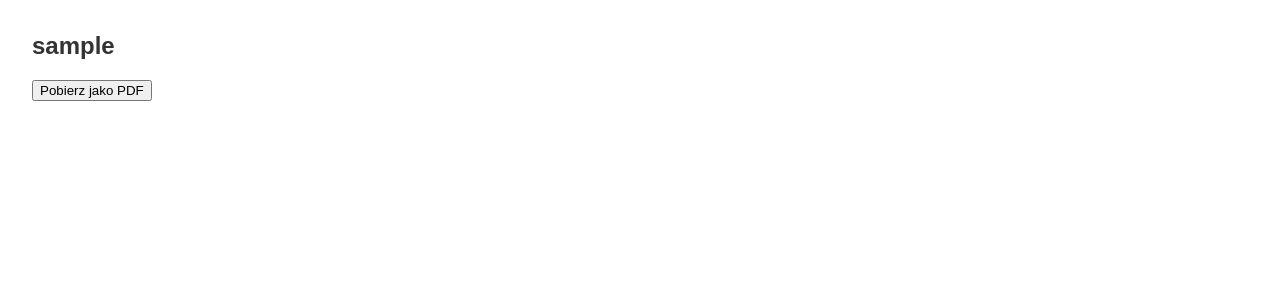
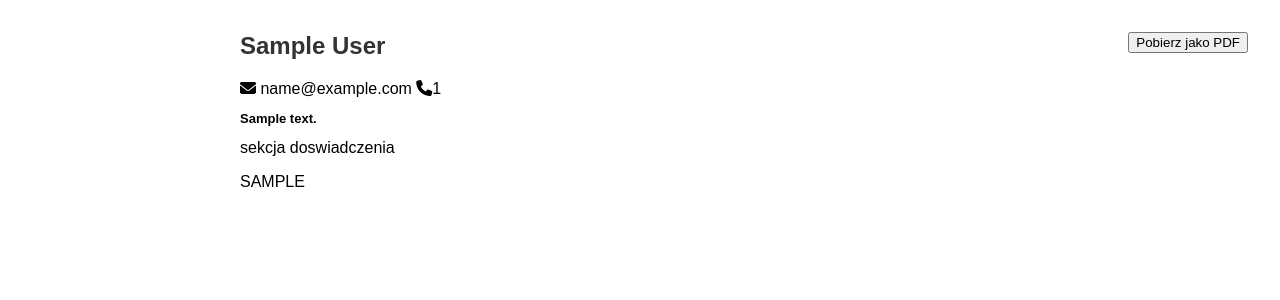
Before and after one commit to maleckyy/nextjs-fastapi, a Python web app: template be/templates/resume.html in a window 1280 px wide. Shown: the top 300 px of the page. Run offline with Jinja, Linux system fonts and the light colour scheme; the template is opened without the code that fills it: most values are stand-ins (such as "Sample title", 1, 10 or a date in 2020).

Commit message:
resume-stack

```diff
--- a/be/templates/resume.html
+++ b/be/templates/resume.html
@@ -3,13 +3,22 @@
 <head>
     <meta charset="utf-8">
     <title>CV</title>
+    <link rel="stylesheet" href="https://cdnjs.cloudflare.com/ajax/libs/font-awesome/6.5.0/css/all.min.css">
+
     <style>
-        body { font-family: sans-serif; margin: 2em; }
+        body { font-family: sans-serif; margin: 2em auto; position: relative;}
         h1 { color: #333; }
+        main {
+            max-width: 800px;margin: 0 auto; padding: 0 2rem;
+        }
+        .absolute-btn { position:absolute; top: 0px; right: 2rem}
 
         @media print {
             @page {
                 margin: 0;
+            }
+            main {
+                box-shadow: none;
             }
             .no-print {
                 display: none;
@@ -18,11 +27,22 @@
     </style>
 </head>
 <body>
+    <button class="no-print absolute-btn" onclick="window.print()">Pobierz jako PDF</button>
     <main>
         <section>
-            <h1>{{ username }}</h1>
+            <h1>{{first_name}} {{last_name}}</h1>
+            <div>
+                <span><i class="fas fa-envelope"></i> {{email}}</span>
+                <span><i class="fa-solid fa-phone"></i>{{phone_number}}</span>
+            </div>
+            <h2 style="font-size: small; line-height: 150%;">{{description}}</h2>
         </section>
-        <button class="no-print" onclick="window.print()">Pobierz jako PDF</button>
+        <section>
+            sekcja doswiadczenia
+        </section>
+        <section>
+            <p style="text-transform: uppercase;">{{profile_stack}}</p>
+        </section>
     </main>
 </body>
 </html>
--- a/web/components/dashboard/DashboardCard.tsx
+++ b/web/components/dashboard/DashboardCard.tsx
@@ -6,13 +6,13 @@ import React from 'react'
 import { ExternalLink } from 'lucide-react'
 import EmptyDataBox from '../shared/EmptyDataBox'
 
-interface GenericCardProps<T> {
+type GenericCardProps<T> = {
   endpoint: string
   title: string
   renderItem: (item: T, index: number) => React.ReactNode
   linkHref?: string
   noDataText: string
-}
+} & React.HTMLAttributes<HTMLDivElement>
 
 export default async function GenericCard<T>({
   endpoint,
```
Also changed, not shown: be/details/resume/routes.py (+20 -3 lines).
